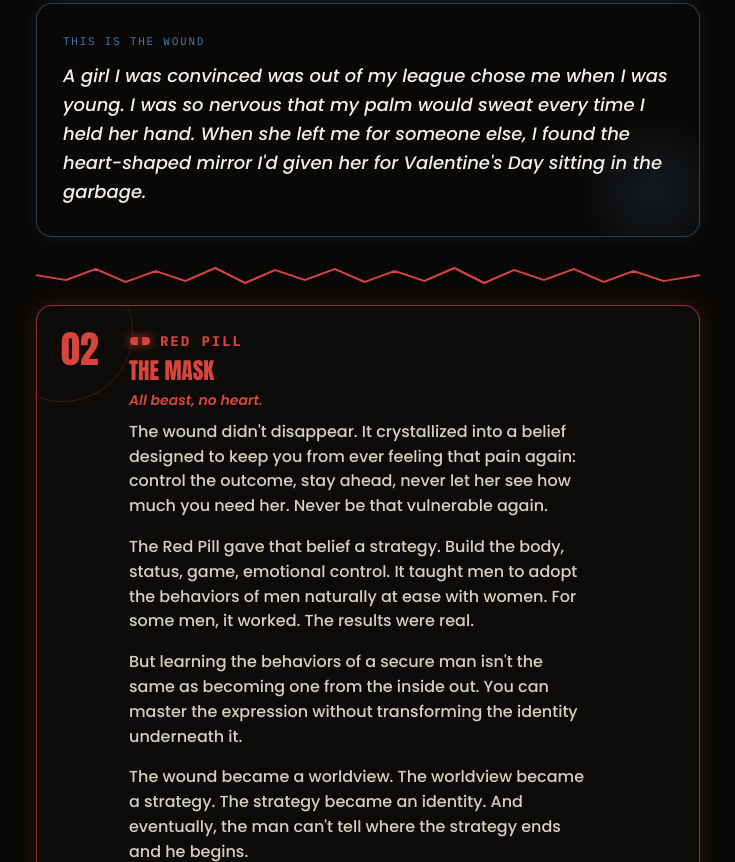
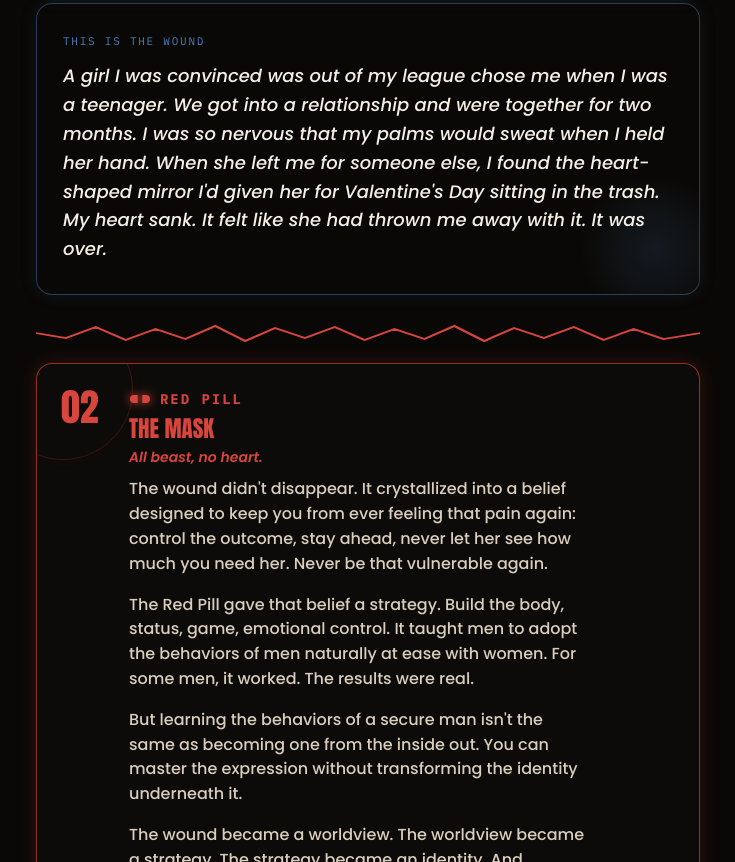
Before and after one commit to theintegritypill/theintegritypill, a website: page index.html in a window 1280 px wide. Shown: the part 3266-4128 px from the top of the page, without its empty margins (272-1007 px from the left). Drawn offline with Linux system fonts and the light colour scheme.

Commit message:
Refine Integrity Pill story copy

```diff
--- a/index.html
+++ b/index.html
@@ -612,7 +612,7 @@
   <div class="ip-story-card" data-stage="blue">
     <div class="ip-story-glow"></div>
     <span class="ip-story-eyebrow">This Is The Wound</span>
-    <p class="ip-story-text">A girl I was convinced was out of my league chose me when I was young. I was so nervous that my palm would sweat every time I held her hand. When she left me for someone else, I found the heart-shaped mirror I'd given her for Valentine's Day sitting in the garbage.</p>
+    <p class="ip-story-text">A girl I was convinced was out of my league chose me when I was a teenager. We got into a relationship and were together for two months. I was so nervous that my palms would sweat when I held her hand. When she left me for someone else, I found the heart-shaped mirror I'd given her for Valentine's Day sitting in the trash. My heart sank. It felt like she had thrown me away with it. It was over.</p>
   </div>
 
   <svg class="ip-crack" data-color="red" viewBox="0 0 400 20" preserveAspectRatio="none" height="20">
```
